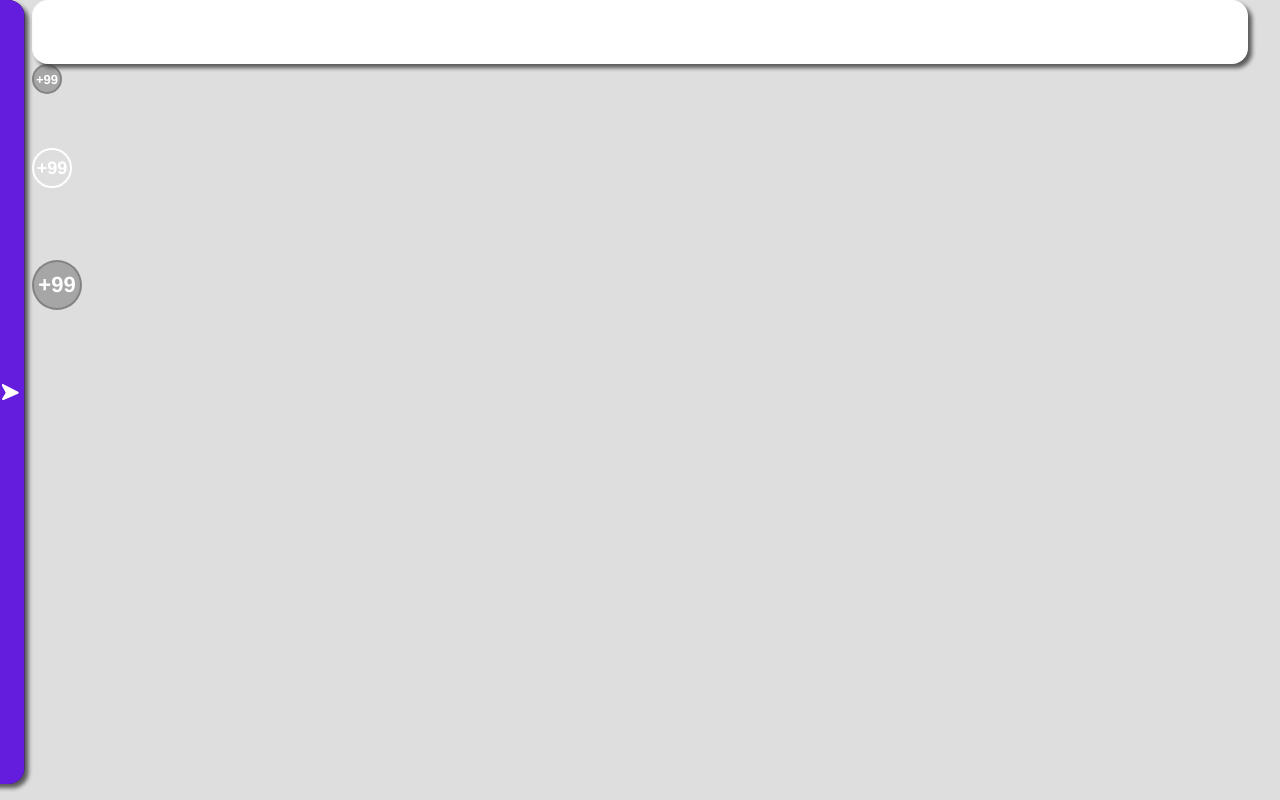
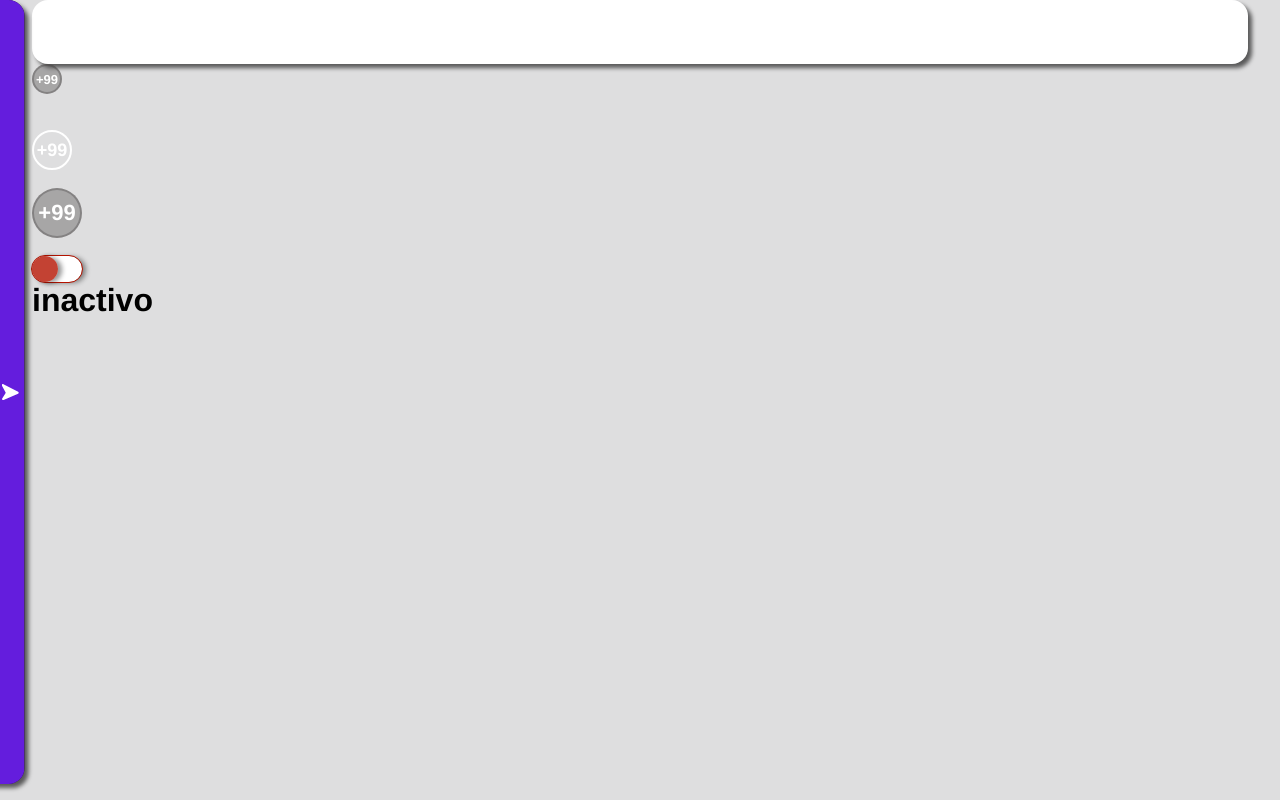
Before and after one commit to dialmonsalve/dialui-components, a React (Vite) app: page /notification in a window 1280 px wide. Built offline with nearby package versions, Linux system fonts and the light colour scheme.

Commit message:
Creating checkbox component

```diff
--- /dev/null
+++ b/src/components/ui/Checkbox.tsx
@@ -0,0 +1,21 @@
+import { useCheckbox } from "@/hooks/context/form"
+import type { DetailedHTMLProps, HTMLAttributes } from "react"
+
+interface Props extends DetailedHTMLProps<HTMLAttributes<HTMLDivElement>, HTMLDivElement> {
+
+}
+
+export const Checkbox = ({ ...props }: Props) => {
+
+  const {isActiveCheckbox, toggleCheckbox } = useCheckbox()
+
+  const isActive = isActiveCheckbox ? "checkbox__active" : ""
+
+  return (
+    <div
+      {...props}
+      className={`checkbox ${isActive}`}
+      onClick={toggleCheckbox} >
+      </div>
+  )
+}
--- /dev/null
+++ b/src/context/form/checkbox/CheckboxContext.tsx
@@ -0,0 +1,13 @@
+
+import { createContext } from 'react';
+
+interface ContextProps {
+  //Properties
+  isActiveCheckbox: boolean;
+
+  // Functions
+  toggleCheckbox: () => void
+
+}
+
+export const CheckboxContext = createContext({} as ContextProps)
--- /dev/null
+++ b/src/context/form/checkbox/CheckboxProvider.tsx
@@ -0,0 +1,25 @@
+
+import { ReactNode, useState, } from 'react';
+import { CheckboxContext, } from '.';
+
+export interface Props {
+  children: ReactNode;
+}
+
+export const ProviderCheckbox = ({ children }: Props) => {
+
+  const [isActiveCheckbox, setIsActiveCheckbox] = useState(false)
+
+  const toggleCheckbox = () => {
+    setIsActiveCheckbox(prev => !prev)
+  }
+
+  return (
+    <CheckboxContext.Provider value={{
+      isActiveCheckbox,
+      toggleCheckbox
+    }}>
+      {children}
+    </CheckboxContext.Provider>
+  )
+}
--- /dev/null
+++ b/src/context/form/checkbox/index.ts
@@ -0,0 +1,2 @@
+export * from './CheckboxContext';
+export * from './CheckboxProvider';
--- a/src/context/ui/HandlerUIProvider.tsx
+++ b/src/context/ui/HandlerUIProvider.tsx
@@ -4,6 +4,7 @@ import { HandlerUIContext } from '.';
 import { ModalProvider } from '../modal';
 import { AlertProvider } from '../alert';
 import { ProviderSidebar } from '../sidebar';
+import { ProviderCheckbox } from '../form/checkbox';
 
 export interface Props {
   children: ReactNode;
@@ -12,11 +13,13 @@ export interface Props {
 export const ProviderHandlerUI = ({ children }: Props) => {
 
   return (
-    <HandlerUIContext.Provider value={{ }}>
+    <HandlerUIContext.Provider value={{}}>
       <ProviderSidebar>
         <ModalProvider >
           <AlertProvider>
-            {children}
+            <ProviderCheckbox>
+              {children}
+            </ProviderCheckbox>
           </AlertProvider>
         </ModalProvider>
       </ProviderSidebar>
--- /dev/null
+++ b/src/hooks/context/form/index.ts
@@ -0,0 +1 @@
+export * from './useCheckbox';
--- /dev/null
+++ b/src/hooks/context/form/useCheckbox.ts
@@ -0,0 +1,11 @@
+import { useContext } from "react"
+import { CheckboxContext } from "@/context/form/checkbox"
+
+export const useCheckbox = () => {
+
+  const context = useContext(CheckboxContext)
+
+  if(context === undefined) throw new Error("Context is not used inside the parent components")
+
+  return context
+}
--- a/src/pages/notification.tsx
+++ b/src/pages/notification.tsx
@@ -1,8 +1,13 @@
 import { Notification } from "@/components/ui/Notification";
+import { Checkbox } from "@/components/ui/Checkbox";
+import { useCheckbox } from "@/hooks/context/form";
 
 function NotificationPage() {
   const notal = []
 
+  const { isActiveCheckbox } = useCheckbox()
+
+  const prueba = isActiveCheckbox ? "activo" : "inactivo"
   return (
     <>
       <Notification hasNotification={notal.length > 0} size="sm" backgroundColor="blue-500" >
@@ -10,15 +15,11 @@ function NotificationPage() {
       </Notification>
       <br />
       <br />
-      <br />
 
       <Notification hasNotification backgroundColor="outline-white" size="md" >
         {notal.length === 0 ? "+99" : notal.length.toString()}
 
       </Notification>
-      <br />
-      <br />
-      <br />
       <br />
 
       <Notification
@@ -29,8 +30,10 @@ function NotificationPage() {
         {notal.length === 0 ? "+99" : notal.length.toString()}
 
       </Notification>
+      <br />
+      <Checkbox />
 
-
+      <h1>{prueba}</h1>
     </>
   )
 }
--- /dev/null
+++ b/src/styles/components/basic/_checkbox.scss
@@ -0,0 +1,31 @@
+@use "../../abstract/variables/globalVariables" as Gv;
+
+.checkbox {
+  width: 50px;
+  height: 26px;
+  background-color: white;
+  border-radius: 20px;
+  position: relative;
+  box-shadow: 4px 1px 5px Gv.$color-black-200;
+  outline: 1px solid Gv.$color-red-600;
+
+  &::before {
+    content: "";
+    width: 26px;
+    height: 26px;
+    background-color: Gv.$color-red-500;
+    position: absolute;
+    border-radius: 24px;
+    box-shadow: 4px 1px 5px Gv.$color-black-200;
+    transition: transform .1s ease-in;
+  }
+}
+
+.checkbox__active {
+  outline: 1px solid Gv.$color-blue-500;
+
+  &::before {
+    transform: translateX(100%);
+    background-color: Gv.$color-blue-500;
+  }
+}
--- a/src/styles/components/basic/index.scss
+++ b/src/styles/components/basic/index.scss
@@ -1,5 +1,6 @@
+@forward "alert";
 @forward "button";
-@forward "alert";
+@forward "checkbox";
 @forward "iconSpinner";
+@forward "notification";
 @forward "spinner";
-@forward "notification";
```
